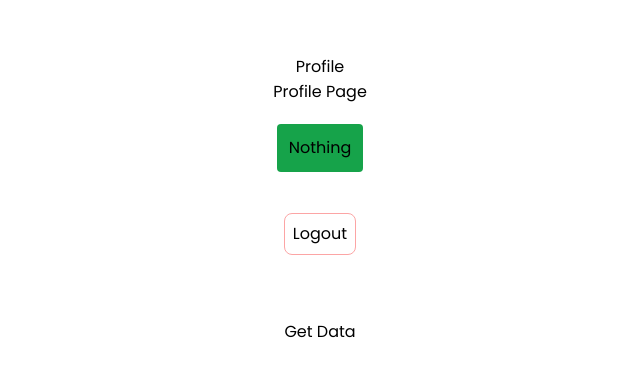
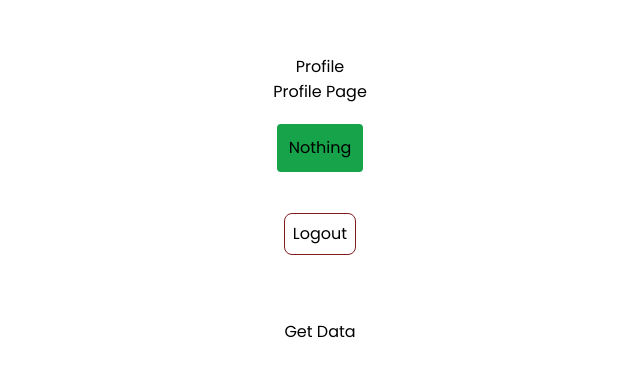
Before and after one commit to ajinkyasalunke7/auth-nextjs, a Next.js app: page /profile in a window 1280 px wide. Shown: the part 188-564 px from the top of the page, without its empty margins (320-960 px from the left). Built offline with nearby package versions, Linux system fonts and the light colour scheme; no server answers.

Commit message:
bug fixes

```diff
--- a/src/app/profile/page.tsx
+++ b/src/app/profile/page.tsx
@@ -14,7 +14,12 @@ export default function ProfilePage() {
         try {
             const res = await axios.get("/api/users/logout");
             toast.success("Logout Successfull");
-            router.push("/login");
+            //console.log(res);
+            if (res) {
+                router.push("/login");
+            } else {
+                alert("Error occurred while logging out");
+            }
         } catch (error: any) {
             console.log(error.message);
             toast.error(error.message);
@@ -43,7 +48,7 @@ export default function ProfilePage() {
             </h2>
             <hr />
             <button
-                className="p-2 mt-10 border border-red-300  rounded-lg mb-4 focus:outline-none focus:border-gray-600"
+                className="p-2 mt-10 border border-red-900  rounded-lg mb-4 focus:outline-none focus:border-gray-600"
                 onClick={logout}
             >
                 Logout
--- a/src/app/signup/page.tsx
+++ b/src/app/signup/page.tsx
@@ -26,11 +26,11 @@ export default function SignupPage() {
         try {
             setLoading(true);
             const res = await axios.post("/api/users/signup", user);
-            console.log(res.data);
+            //console.log(res.data);
             alert(
                 "Verify your account. \n link has been sent to your email address."
             );
-            toast.success("User signed up successfully");
+            toast.success("User Account Created");
             router.push("/login");
             if (res.status === 200) {
                 router.push("/login");
```
